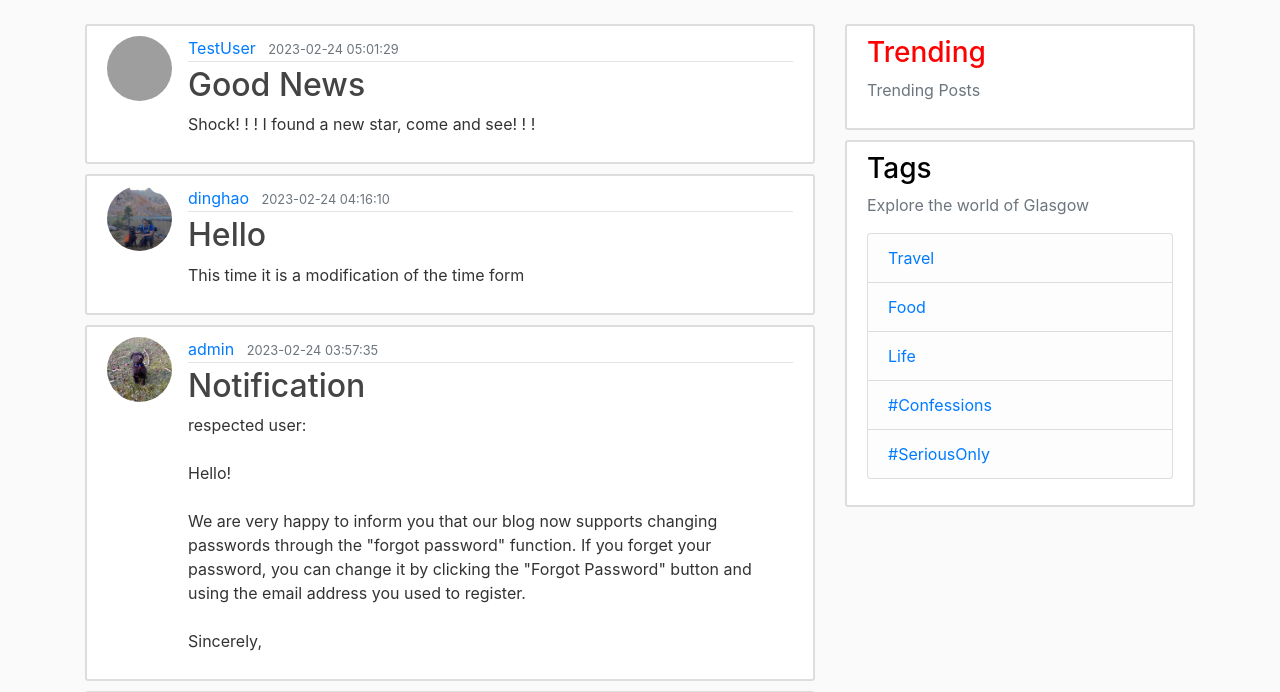
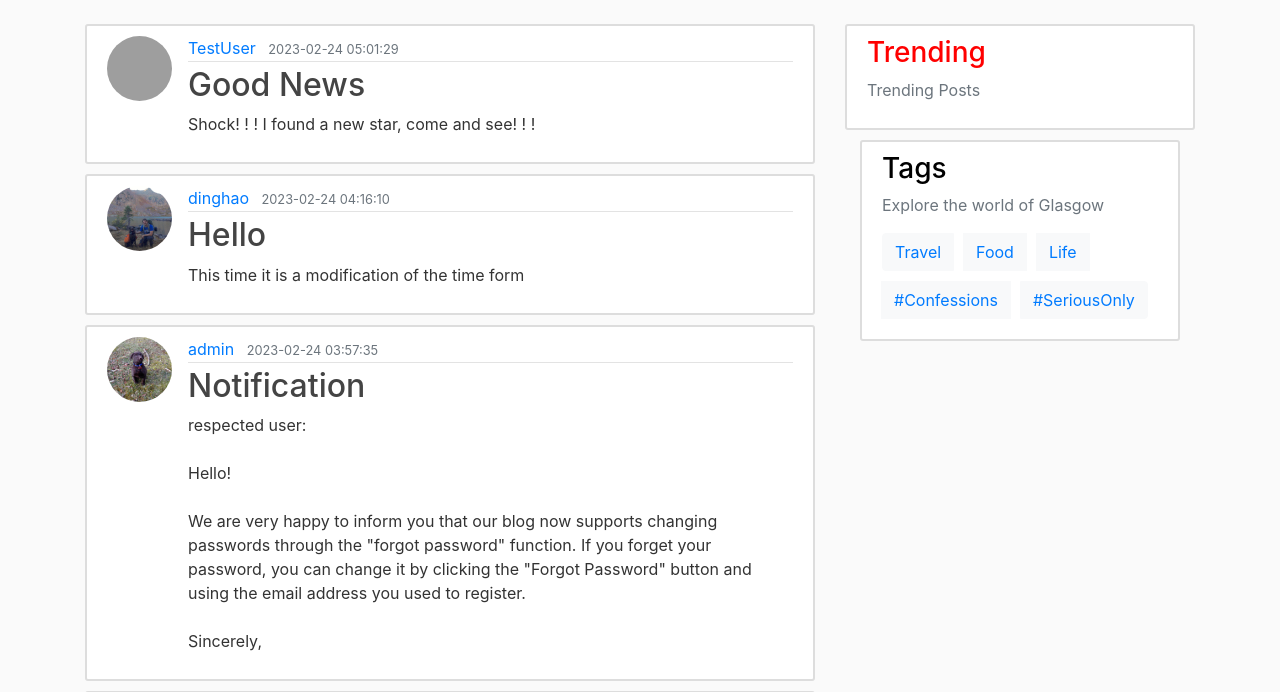
Before and after one commit to KeertanaSG/Django_Blogging_Website, a Django app: page / in a window 1280 px wide. Shown: the part 56-748 px from the top of the page. Run offline with Django 4.2, Linux system fonts and the light colour scheme; data comes from the database, SQL or seed files in the repository; parts of the project's set-up code (start-up, migrations or seed data) failed here and were passed over; some libraries are stand-ins or nearby versions; grey boxes are pictures that could not be loaded.

Commit message:
Made the tags as buttons

```diff
--- a/blog/static/blog/main.css
+++ b/blog/static/blog/css/main.css
@@ -83,3 +83,16 @@ a.article-title:hover {
 .account-heading {
   font-size: 2.5rem;
 }
+
+.btn-group {
+  flex-wrap: wrap;
+}
+
+.btn-group > * {
+  margin-right: 10px;
+  margin-bottom: 10px;
+}
+
+.btn-group > *:last-child {
+  margin-right: 0;
+}
--- a/blog/templates/blog/base.html
+++ b/blog/templates/blog/base.html
@@ -10,7 +10,7 @@
     <!-- Bootstrap CSS -->
     <link rel="stylesheet" href="https://maxcdn.bootstrapcdn.com/bootstrap/4.0.0/css/bootstrap.min.css" integrity="sha384-Gn5384xqQ1aoWXA+058RXPxPg6fy4IWvTNh0E263XmFcJlSAwiGgFAW/dAiS6JXm" crossorigin="anonymous">
 
-    <link rel="stylesheet" type="text/css" href="{% static 'blog/main.css' %}">
+    <link rel="stylesheet" type="text/css" href="{% static 'blog/css/main.css' %}">
 
     {% if title %}
         <title>Glasgow Life - {{ title }}</title>
@@ -82,20 +82,19 @@
                 {% block trending_content %}{% endblock %}
                 </p>
               </div>
-          </div>
             <div class="col-md-12">
               <div class="content-section" >
                 <h3 style="color:black">Tags</h3>
-                <p class='text-muted'>Explore the world of Glasgow
-                <ul class="list-group">
-                  <li class="list-group-item list-group-item-light"><a href="{% url 'blog-home' %}"> Travel</a> </li>
-                  <li class="list-group-item list-group-item-light"><a href="{% url 'blog-home' %}"> Food </a></li>
-                  <li class="list-group-item list-group-item-light"><a href="{% url 'blog-home' %}"> Life </a></li>
-                  <li class="list-group-item list-group-item-light"><a href="{% url 'blog-home' %}"> #Confessions </a></li>
-                  <li class="list-group-item list-group-item-light"><a href="{% url 'blog-home' %}"> #SeriousOnly </a></li>
-                </ul>
-                </p>
+                <p class='text-muted'>Explore the world of Glasgow</p>
+                <div class="btn-group d-flex" role="group" aria-label="Tags">
+                  <button type="button" class="btn btn-light"><a href="{% url 'blog-home' %}">Travel</a></button>
+                  <button type="button" class="btn btn-light"><a href="{% url 'blog-home' %}">Food</a></button>
+                  <button type="button" class="btn btn-light"><a href="{% url 'blog-home' %}">Life</a></button>
+                  <button type="button" class="btn btn-light"><a href="{% url 'blog-home' %}">#Confessions</a></button>
+                  <button type="button" class="btn btn-light"><a href="{% url 'blog-home' %}">#SeriousOnly</a></button>
+                </div>
               </div>
+            </div>
           </div>
         </div>
       </div>
```
